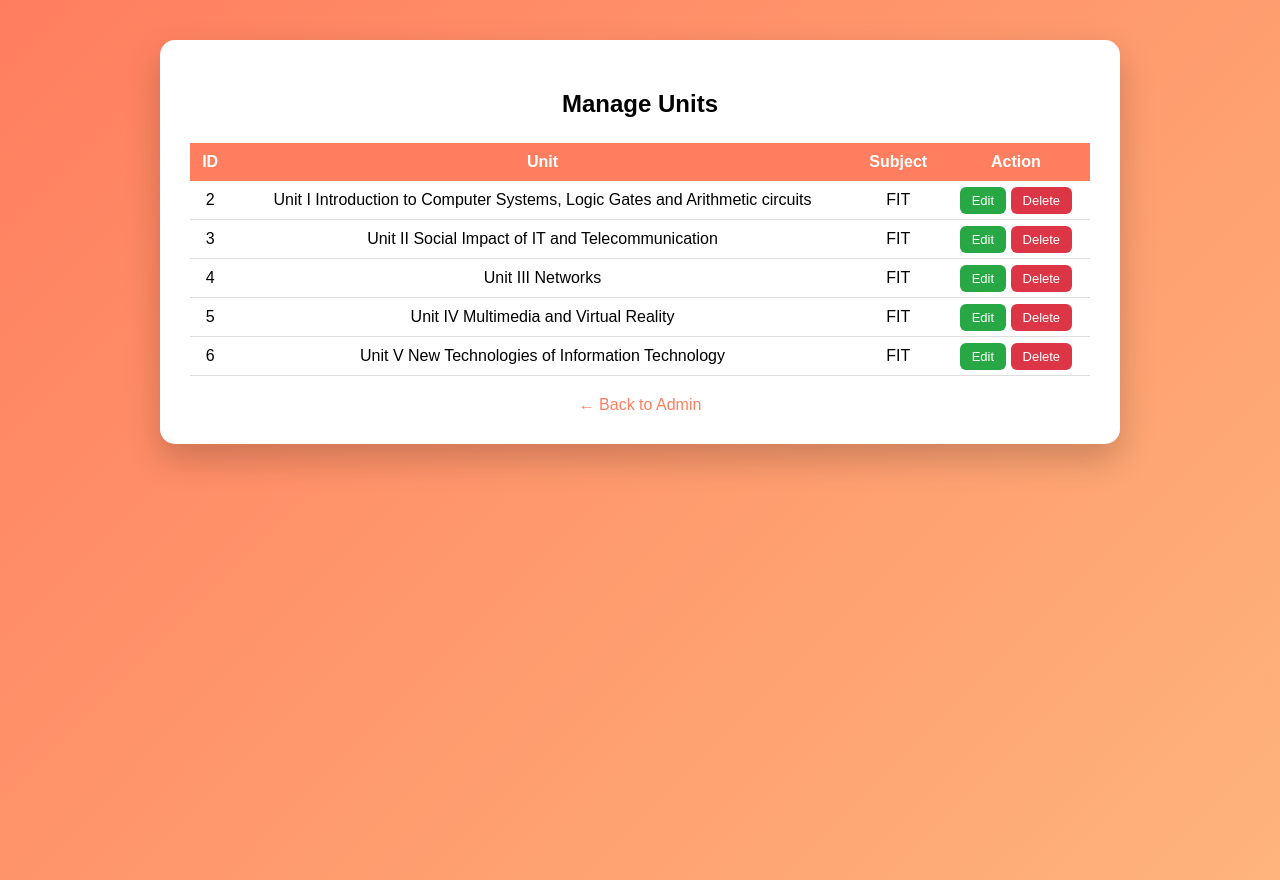
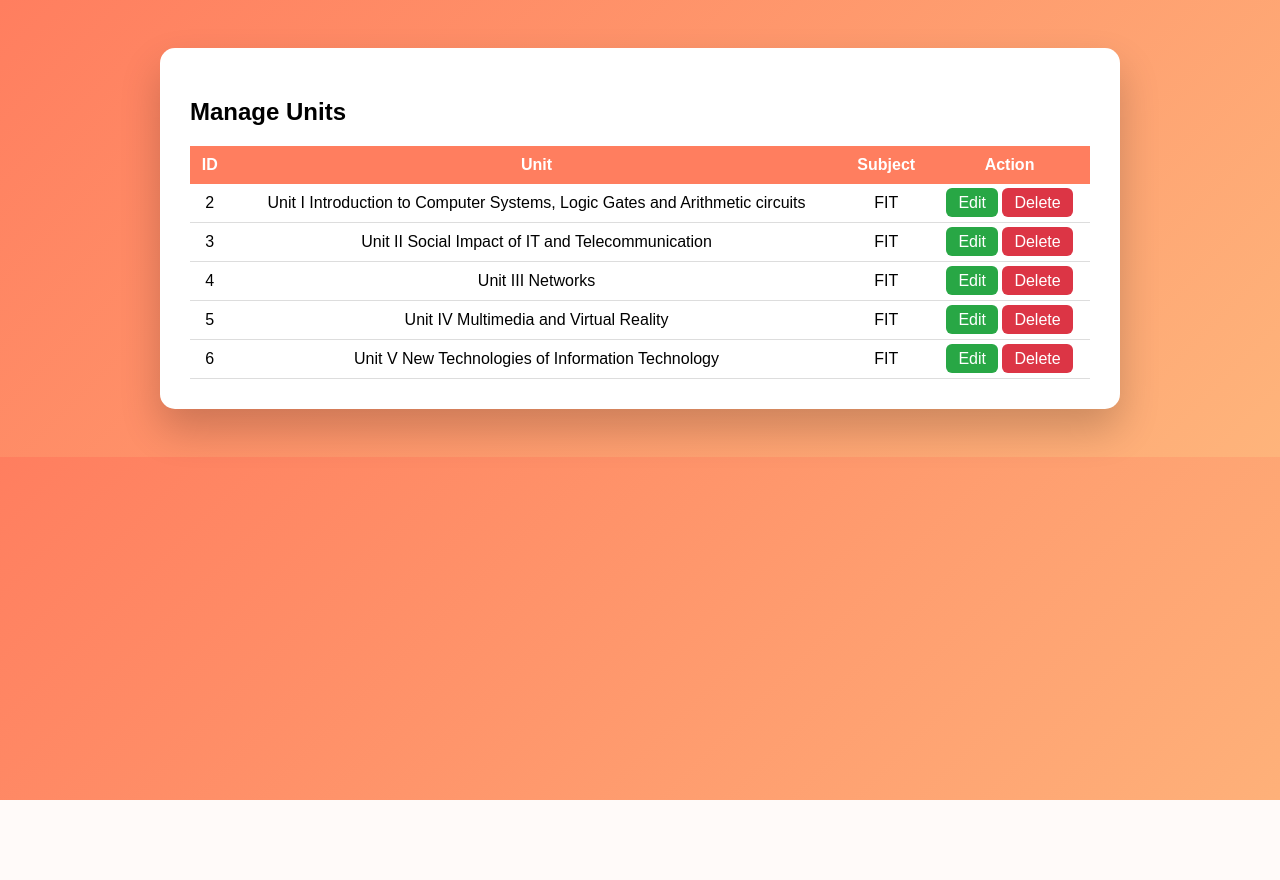
Before and after one commit to vajjareeswarid-byte/learn-quiz, a Flask app: page /manage_units in a window 1280 px wide. After the commit the page ends 800 px from the top, so only its background shows below. Run offline with Flask 3, Linux system fonts and the light colour scheme; data comes from the database, SQL or seed files in the repository.

Commit message:
Update manage_units.html

```diff
--- a/templates/manage_units.html
+++ b/templates/manage_units.html
@@ -2,15 +2,12 @@
 <html>
 <head>
 <title>Manage Units</title>
-<meta name="viewport" content="width=device-width, initial-scale=1.0">
 
 <style>
 
 body{
-    margin:0;
 font-family:Arial;
 background:linear-gradient(135deg,#ff7e5f,#feb47b);
-    min-height:100vh;
 padding:40px;
 }
 
@@ -20,12 +17,7 @@ body{
 border-radius:15px;
 max-width:900px;
 margin:auto;
-    box-shadow:0 15px 35px rgba(0,0,0,0.2);
-}
-
-h2{
-    text-align:center;
-    margin-bottom:25px;
+box-shadow:0 20px 40px rgba(0,0,0,0.2);
 }
 
 table{
@@ -45,16 +37,11 @@ td{
 border-bottom:1px solid #ddd;
 }
 
-tr:hover{
-    background:#f2f2f2;
-}
-
 .btn{
 padding:6px 12px;
+border-radius:6px;
 text-decoration:none;
-    border-radius:6px;
 color:white;
-    font-size:13px;
 }
 
 .edit{
@@ -63,14 +50,6 @@ tr:hover{
 
 .delete{
 background:#dc3545;
-}
-
-.back{
-    display:block;
-    margin-top:20px;
-    text-align:center;
-    text-decoration:none;
-    color:#ff7e5f;
 }
 
 </style>
@@ -94,6 +73,7 @@ tr:hover{
 {% for u in units %}
 
 <tr>
+
 <td>{{u.id}}</td>
 <td>{{u.name}}</td>
 <td>{{u.subject}}</td>
@@ -104,7 +84,7 @@ tr:hover{
 
 <a class="btn delete"
 href="/delete_unit/{{u.id}}"
-onclick="return confirm('Delete this unit?')">
+onclick="return confirm('Delete unit?')">
 Delete
 </a>
 
@@ -116,8 +96,6 @@ Delete
 
 </table>
 
-<a href="/admin" class="back">← Back to Admin</a>
-
 </div>
 
 </body>
```
Lines whose indentation alone changed are shown as unchanged.
